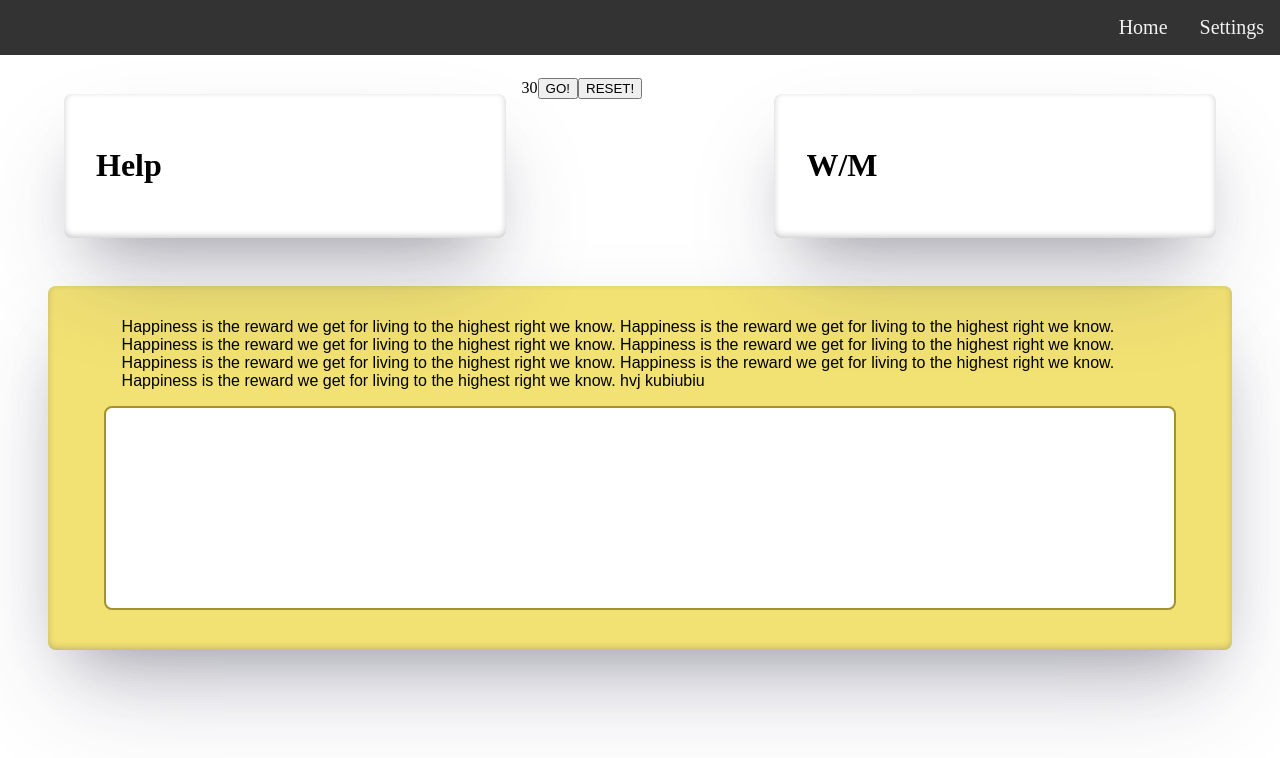
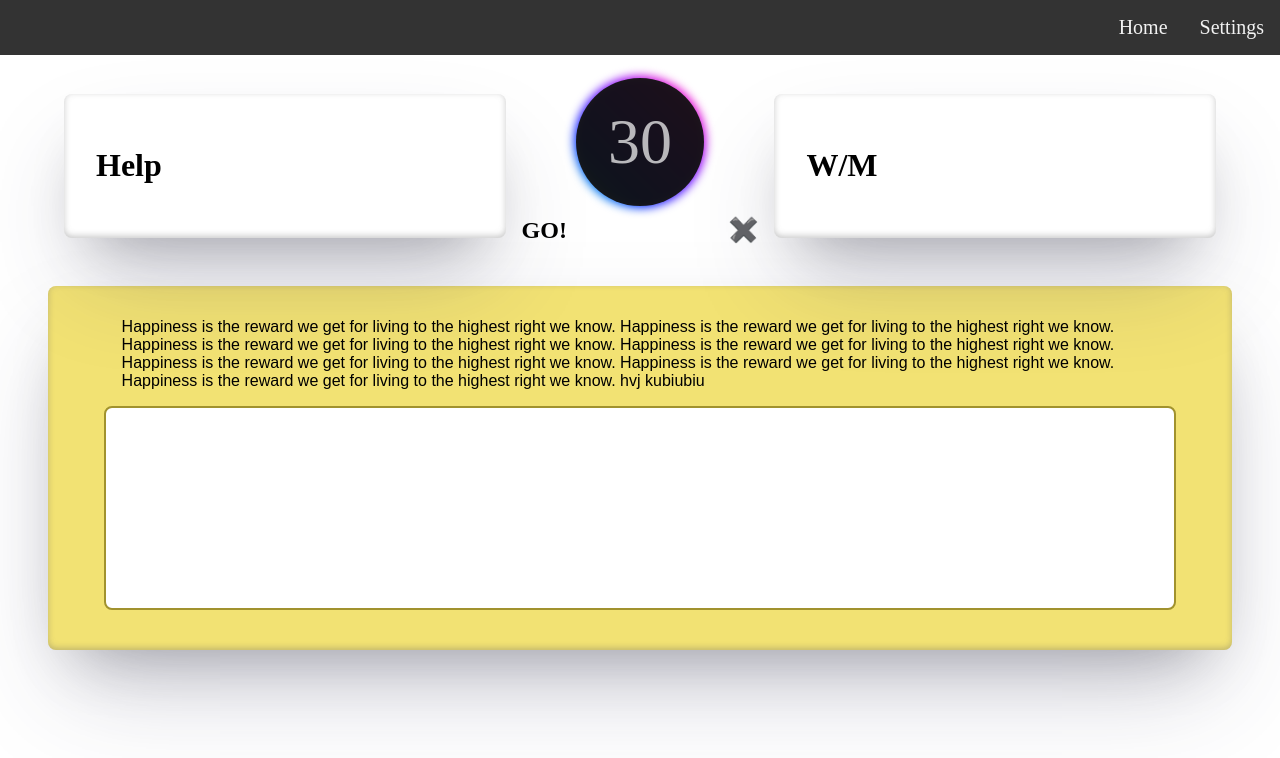
Before and after one commit to gitburd/type-time, a React (Create React App) app in the folder frontend/: page / in a window 1280 px wide. Shown: the top 758 px of the page. Built offline with nearby package versions, Linux system fonts and the light colour scheme.

Commit message:
Adds v1 layout and style to the Timer

```diff
--- a/frontend/src/components/tools/Timer.js
+++ b/frontend/src/components/tools/Timer.js
@@ -36,10 +36,14 @@ const Timer = () => {
     }
 
     return (
-        <div className="timer" id="timer">
-            {timer - time}
-            <button onClick={startTimer}>GO!</button>
-            <button onClick={onResetClick}>RESET!</button>
+        <div className="timer-container">
+            <div className="timer glow-timer">
+                {timer - time}
+            </div>
+            <div className="timer-container-footer">
+                <button onClick={startTimer}>GO!</button>
+                <button onClick={onResetClick}>✖️</button>
+            </div>
         </div>
     )
 }
--- a/frontend/src/components/tools/Tool.css
+++ b/frontend/src/components/tools/Tool.css
@@ -10,3 +10,110 @@
     display: grid;
     grid-template-columns: 2fr 1fr 2fr;
 }
+
+.status{
+    display: block;
+    width: 130px;
+    height: 130px;
+    text-align: center;
+    line-height: 130px;
+    background: #171515;
+    border-radius: 50%;
+    font-size: 80px;
+    font-family:sans-serif;
+    font-weight:bold;
+    margin:0 auto;
+    box-shadow: 0 0 6px var(--dark-grey);
+}
+
+.status-green {
+    color: #5f3;
+    text-shadow: 0 0 15px #1a9900;
+    border: 2px solid #5f3;
+}
+
+.timer {
+    margin: 0 auto;
+    padding: 0;
+    display: flex;
+    flex-direction: row;
+    justify-content: center;
+    align-items: center;
+}
+
+.glow-timer {
+    width: 2em;
+    height: 2em;
+    font-size: 4em;
+    border: none;
+    outline: none;
+    color: rgba(255, 255, 255, 0.7);
+    cursor: pointer;
+    position: relative;
+    z-index: 0;
+    border-radius: 50%;
+}
+
+.glow-timer:before {
+    content: '';
+    background: linear-gradient(45deg, #ff0000, #ff7300, #fffb00, #48ff00, #00ffd5, #002bff, #7a00ff, #ff00c8, #ff0000);
+    position: absolute;
+    top: -2px;
+    left:-2px;
+    background-size: 400%;
+    z-index: -1;
+    filter: blur(5px);
+    width: calc(100% + 4px);
+    height: calc(100% + 4px);
+    animation: glowing 20s linear infinite;
+    opacity: 0;
+    transition: opacity .3s ease-in-out;
+    border-radius: 50%;
+    opacity: 1;
+}
+
+.glow-timer:after {
+    z-index: -1;
+    content: '';
+    position: absolute;
+    width: 100%;
+    height: 100%;
+    background: #111;
+    left: 0;
+    top: 0;
+    border-radius: 50%;
+    opacity: 0.95;
+}
+
+@keyframes glowing {
+    0% { background-position: 0 0; }
+    50% { background-position: 400% 0; }
+    100% { background-position: 0 0; }
+}
+
+.timer-container{
+    position: relative;
+    /* flex-direction:column; */
+}
+
+.timer-container button{
+	background: none;
+	color: inherit;
+	border: none;
+	padding: 0;
+	font: inherit;
+	cursor: pointer;
+	outline: inherit;
+    font-weight: bold;
+    font-size:24px;
+}
+
+.timer-container-footer{
+    position: absolute;
+    bottom:.5em;
+    font-size:1.2em;
+    font-weight:bold;
+    display: flex;
+    justify-content:space-between;
+    width:100%;
+}
```
